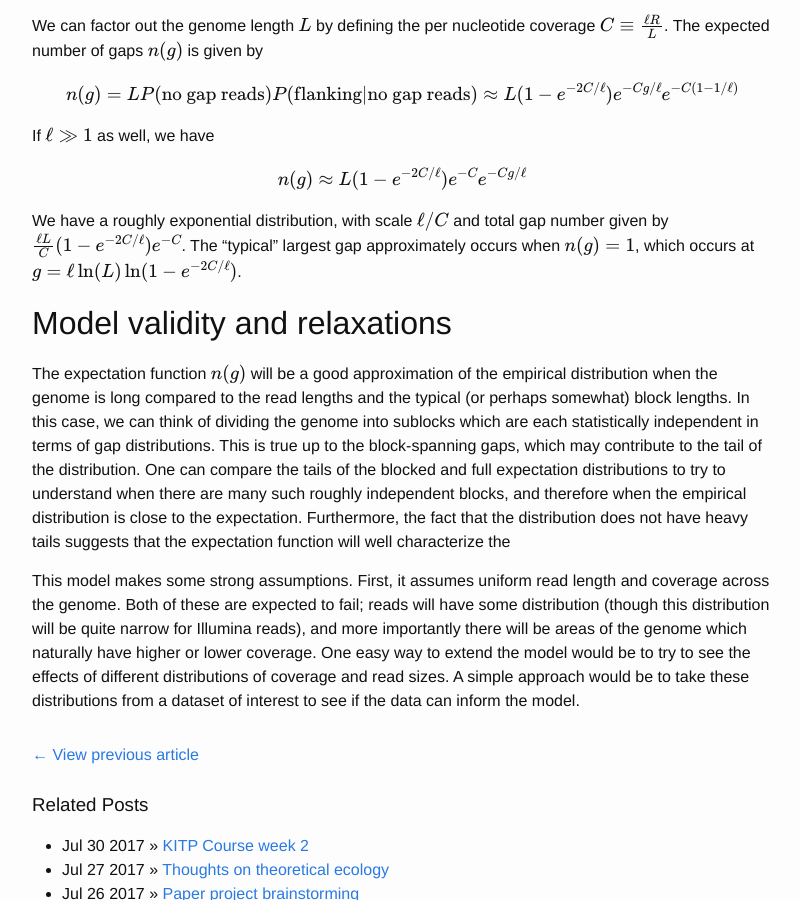
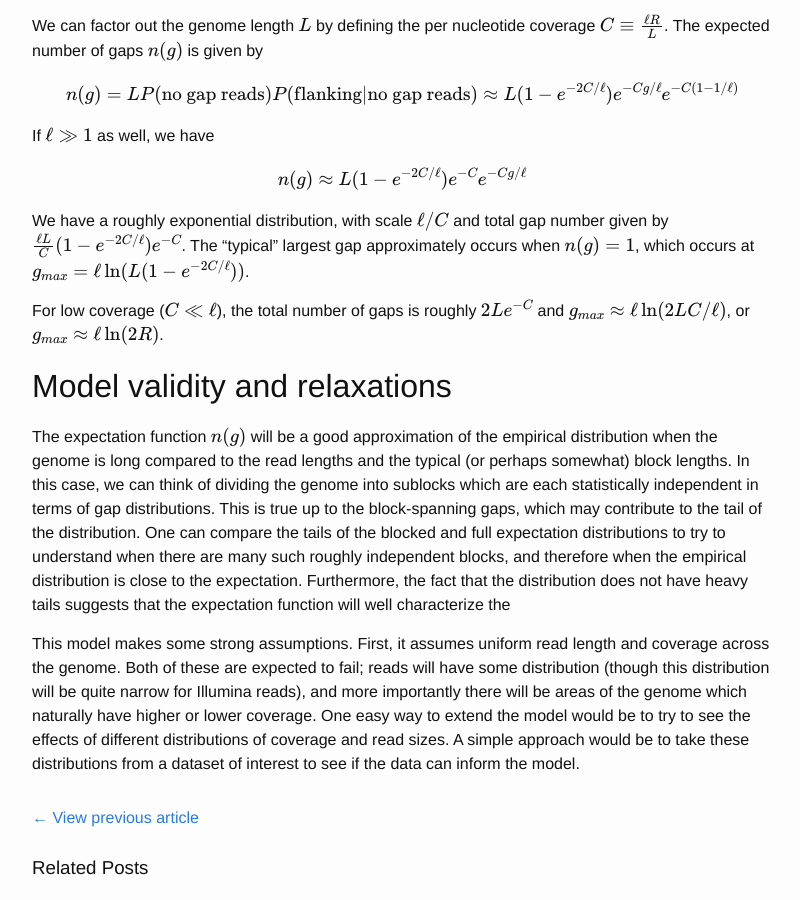
Before and after one commit to atishagarwala/atishagarwala.github.io, a Jekyll site: the page built from _posts/2017-08-04-Null-model-coverage.markdown, in a window 1280 px wide and 900 px high, scrolled down 1400 px. Shown: the whole window, without its empty margins (238-1038 px from the left). Built offline with Jekyll 4.4.1, drawn with Linux system fonts in a browser that asks for light colours; formulas are drawn with MathJax 3; comment, search, counter and statistics services are not loaded.

Commit message:
Update 2017-08-04-Null-model-coverage.markdown

```diff
--- a/_posts/2017-08-04-Null-model-coverage.markdown
+++ b/_posts/2017-08-04-Null-model-coverage.markdown
@@ -66,7 +66,10 @@ $$n(g) \approx L(1-e^{-2C/\ell})e^{-C}e^{-Cg/\ell}$$
 
 We have a roughly exponential distribution, with scale $\ell/C$ and total gap number given by
 $$ \frac{\ell L}{C}(1-e^{-2C/\ell})e^{-C}$$. The "typical" largest gap approximately occurs when
-$$n(g) = 1$$, which occurs at $$g = \ell\ln(L)\ln(1-e^{-2C/\ell})$$.
+$$n(g) = 1$$, which occurs at $$g_{max} = \ell\ln(L(1-e^{-2C/\ell}))$$.
+
+For low coverage ($$C\ll\ell$$), the total number of gaps is roughly $$2Le^{-C}$$ and
+$$g_{max}\approx \ell\ln(2LC/\ell)$$, or $$g_{max}\approx \ell\ln(2R)$$.
 
 ## Model validity and relaxations
 
```
